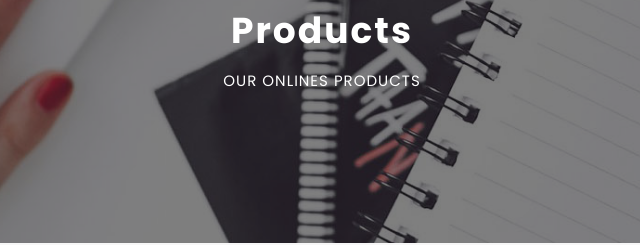
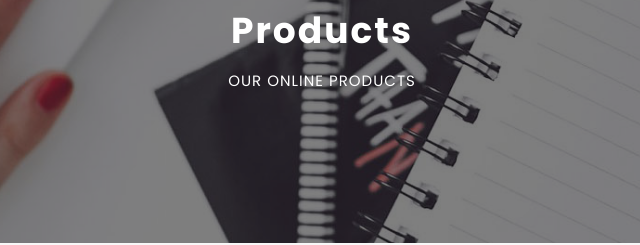
Before and after one commit to Sanunatta/onlineshoppingmall, a plain HTML site: page product.html in a window 1280 px wide. Shown: the part 267-512 px from the top of the page, 318-958 px from the left. Drawn offline with Linux system fonts and the light colour scheme.

Commit message:
Update product.html

```diff
--- a/product.html
+++ b/product.html
@@ -88,7 +88,7 @@
         <div class="row">
           <div class="col-md-12">
             <h1>Products</h1>
-            <span>Our Onlines Products</span>
+            <span>Our Online Products</span>
           </div>
         </div>
       </div>
```
